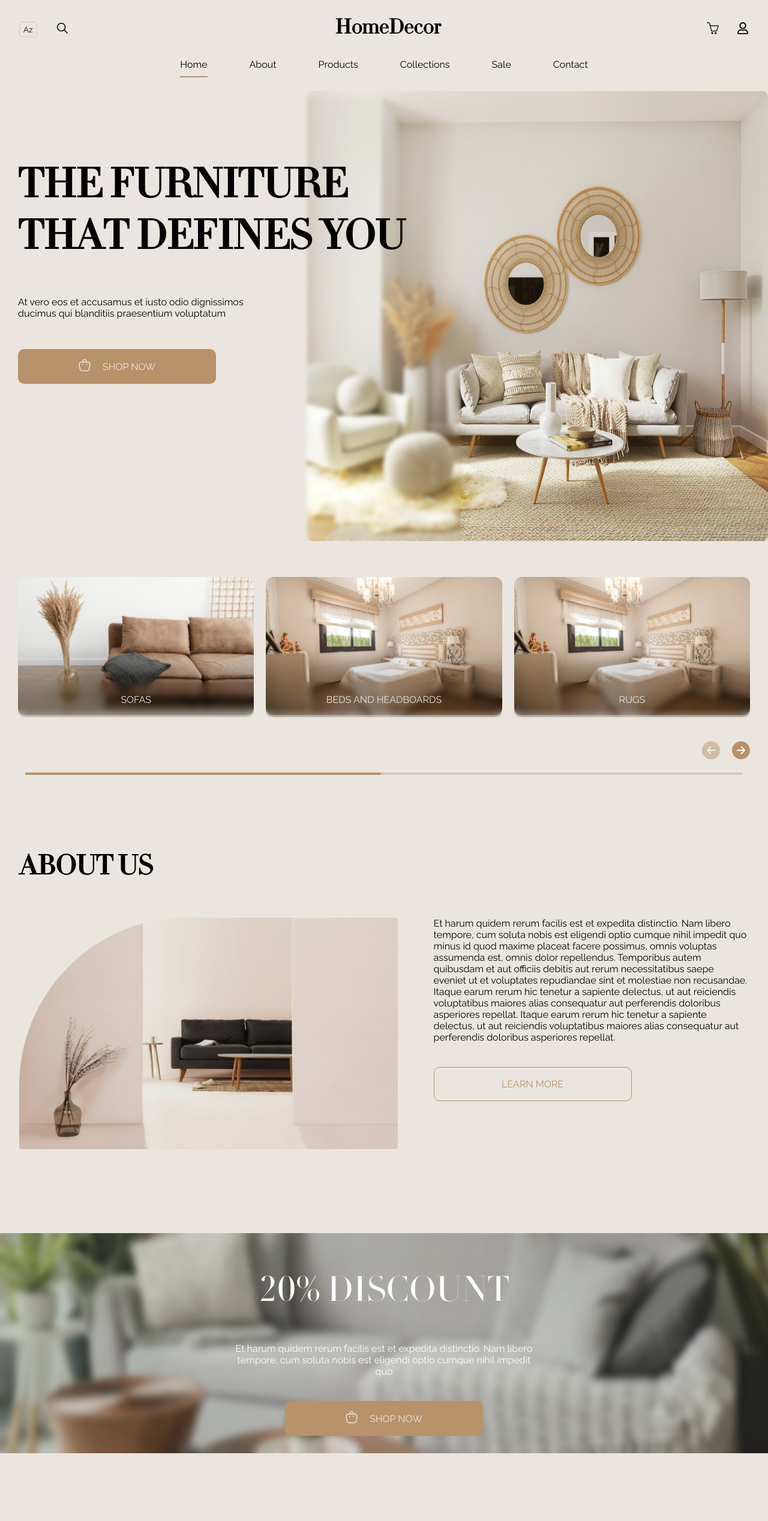
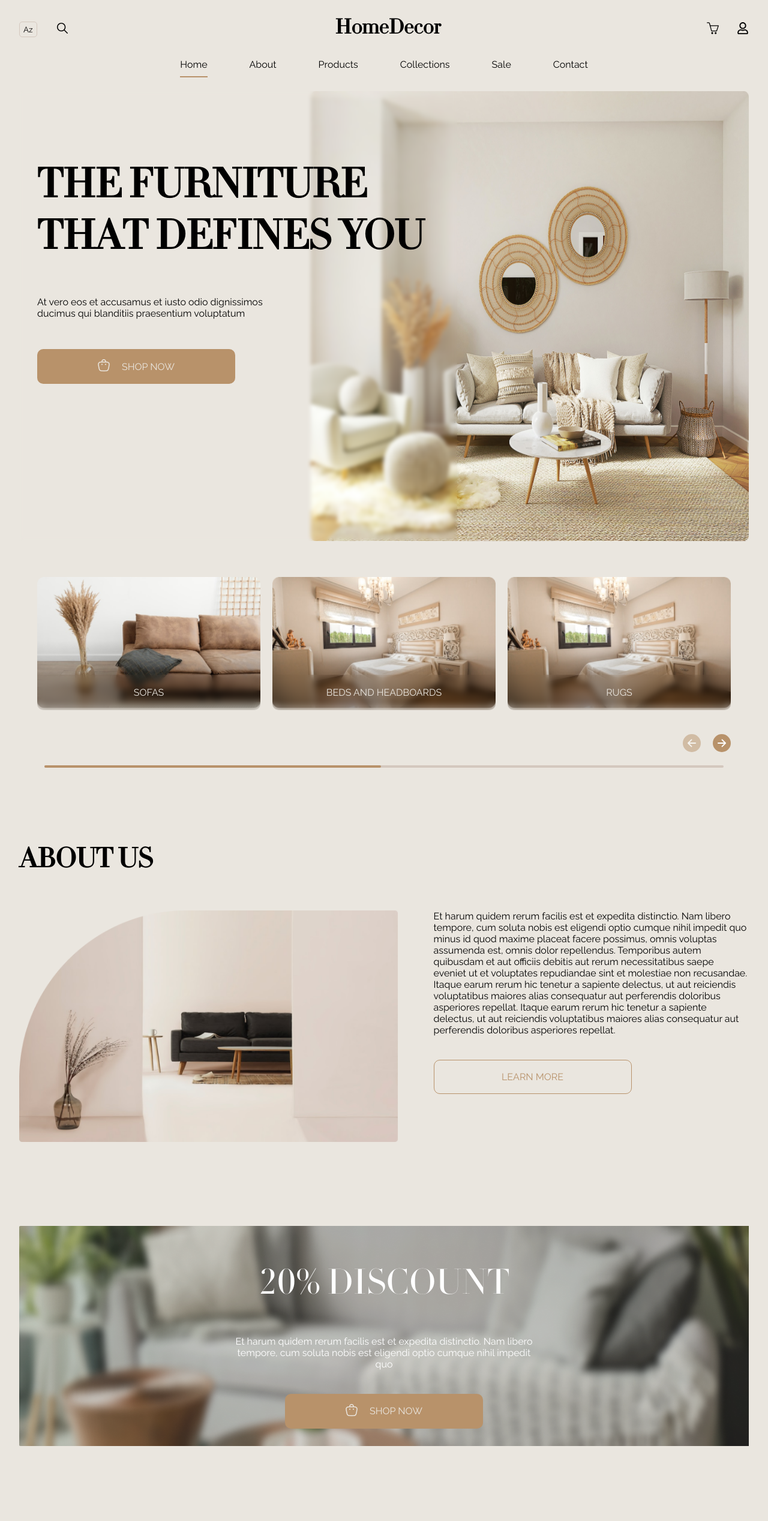
Before and after one commit to elturanshucai/furniture_e-commerce, a React (Vite) app: page / in a window 1280 px wide. Shown: the top 2536 px of the page at 60% size. Built offline with nearby package versions, Linux system fonts and the light colour scheme.

Commit message:
some container errors resolved

```diff
--- a/src/components/footer/Footer.jsx
+++ b/src/components/footer/Footer.jsx
@@ -4,7 +4,7 @@ import { Link } from 'react-router-dom'
 
 const Footer = () => {
   return (
-    <footer className={styles.footer}>
+    <footer className={`${styles.footer} container`}>
       <section className={styles.top}>
         <h2 className={styles.title}>HomeDecor</h2>
         <article className={styles.info}>
--- a/src/pages/home/container/collections/Collections.jsx
+++ b/src/pages/home/container/collections/Collections.jsx
@@ -38,7 +38,7 @@ const data = [
 const Collections = () => {
     return (
         <section className={styles.collections}>
-            <div className='container'>
+            <div className={`${styles.content} container`}>
                 <div className={styles.top}>
                     <h2 className={styles.title}>Collections</h2>
                     <Link to={"/collections"} className={styles.top__link}>see all</Link>
--- a/src/pages/home/container/collections/collections.module.css
+++ b/src/pages/home/container/collections/collections.module.css
@@ -2,6 +2,10 @@
     position: relative;
     padding-block: 80px;
     background-color: rgba(212, 200, 190, 0.3);
+}
+
+.content{
+    position: relative !important;
 }
 
 .top {
@@ -44,7 +48,7 @@
     justify-content: flex-end;
     gap: 20px;
     position: absolute;
-    bottom: 110px;
+    bottom: 30px;
     right: 30px;
     z-index: 2;
 }
--- a/src/pages/home/container/discount/DiscountSection.jsx
+++ b/src/pages/home/container/discount/DiscountSection.jsx
@@ -5,7 +5,7 @@ import { ShopButton } from '../../../../components/buttons/ShopButton'
 
 const DiscountSection = () => {
     return (
-        <section className={styles.discount}>
+        <section className={`${styles.discount} container`}>
             <div className={styles.bg}>
                 <img src={customImages.discount} alt="discount" />
             </div>
--- a/src/pages/home/container/hero/Hero.jsx
+++ b/src/pages/home/container/hero/Hero.jsx
@@ -5,7 +5,7 @@ import { ShopButton } from '../../../../components/buttons/ShopButton'
 
 const Hero = () => {
     return (
-        <section className={styles.hero}>
+        <section className={`${styles.hero} container`}>
             <div className={styles.hero__left}>
                 <h2 className={styles.hero__title}>
                     THE FURNITURE THAT DEFINES YOU
--- a/src/pages/home/container/popular/MostPopular.jsx
+++ b/src/pages/home/container/popular/MostPopular.jsx
@@ -67,11 +67,10 @@ const data = [
 
 const MostPopular = () => {
     return (
-        <section className={styles.popular}>
+        <section className={`${styles.popular} container`}>
             <h2 className={styles.title}>
                 Most popular
             </h2>
-            {/* <div className={styles.content}> */}
             <Swiper
                 modules={[Navigation, Scrollbar]}
                 navigation={{
@@ -81,23 +80,6 @@ const MostPopular = () => {
                 className={styles.content}
                 spaceBetween={30}
                 scrollbar={{ draggable: true }}
-                    // breakpoints={{
-                    //     650: {
-                    //         slidesPerView:2
-                    //     },
-                    //     960: {
-                    //         slidesPerView: 3
-                    //     },
-                    //     1300: {
-                    //         slidesPerView: 4
-                    //     },
-                    //     1550: {
-                    //         slidesPerView: 5
-                    //     },
-                    //     1850: {
-                    //         slidesPerView: 6
-                    //     }
-                    // }}
                 slidesPerView={"auto"}
             >
                 {data.map(data => (
@@ -106,7 +88,6 @@ const MostPopular = () => {
                     </SwiperSlide>
                 ))}
             </Swiper>
-            {/* </div> */}
             <div className={styles.nav__buttons}>
                 <button id='prev-popular' className={styles.prev__button}>
                     <IoArrowBackOutline />
--- a/src/pages/home/container/swiper/HomeSwiper.jsx
+++ b/src/pages/home/container/swiper/HomeSwiper.jsx
@@ -45,7 +45,7 @@ const swiperData = [
 
 const HomeSwiper = () => {
     return (
-        <section className={`${styles.swiper__container} hero__swiper`}>
+        <section className={`${styles.swiper__container} container`}>
             <Swiper
                 modules={[Navigation, Scrollbar, Pagination]}
                 navigation={{
```
Lines whose indentation alone changed are shown as unchanged.
